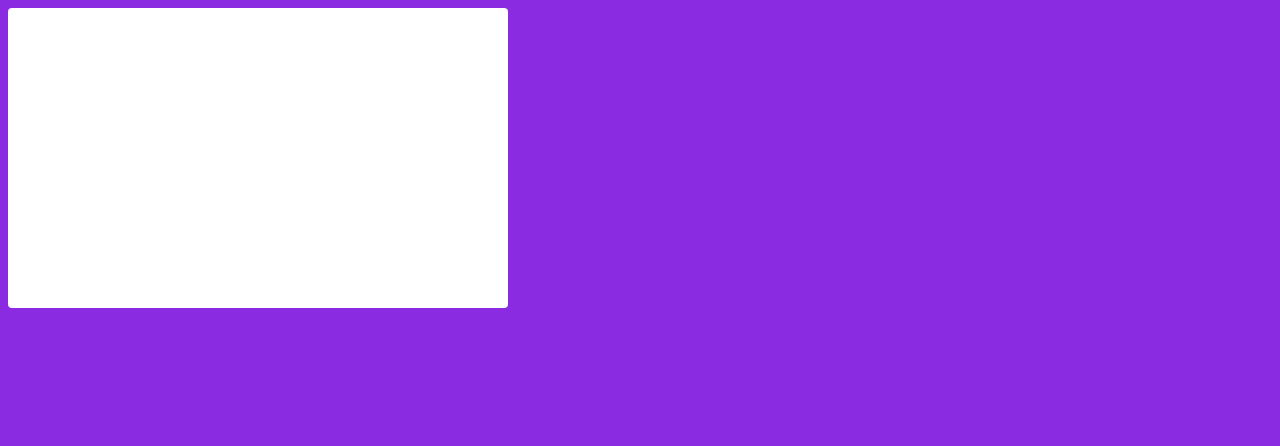
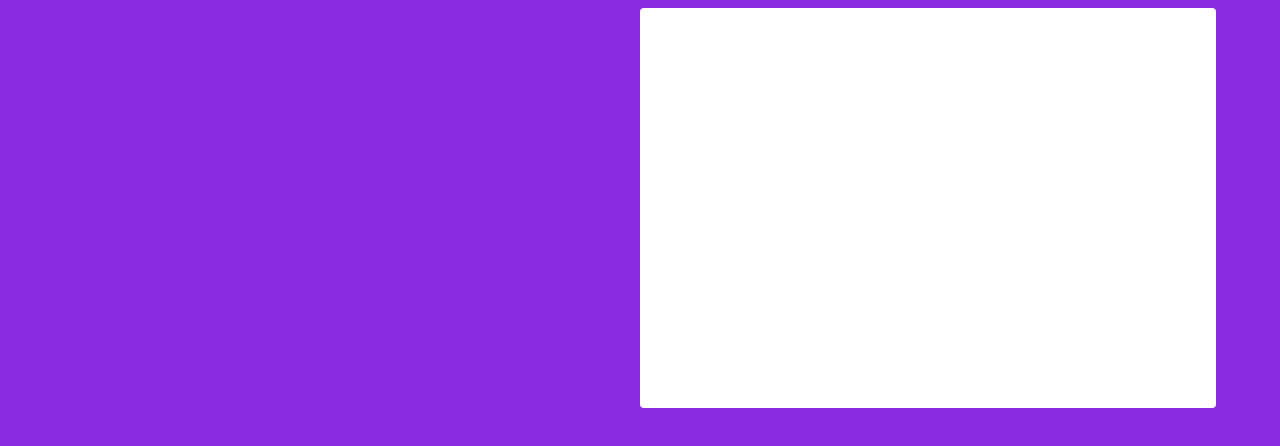
Before and after one commit to Fvnnico/qrcode, a plain HTML site: page index.html in a window 1280 px wide. Drawn offline with Linux system fonts and the light colour scheme.

Commit message:
Update style.css

```diff
--- a/style.css
+++ b/style.css
@@ -6,7 +6,9 @@ body{
 .contenitore{
     background-color: white;
     border-radius: 4px;
-    width: 500px;
-    height: 300px;
-
+    width: 576px;
+    height: 400px;
+    position: relative;
+    top: 50%;
+    left: 50%;
 }
```
